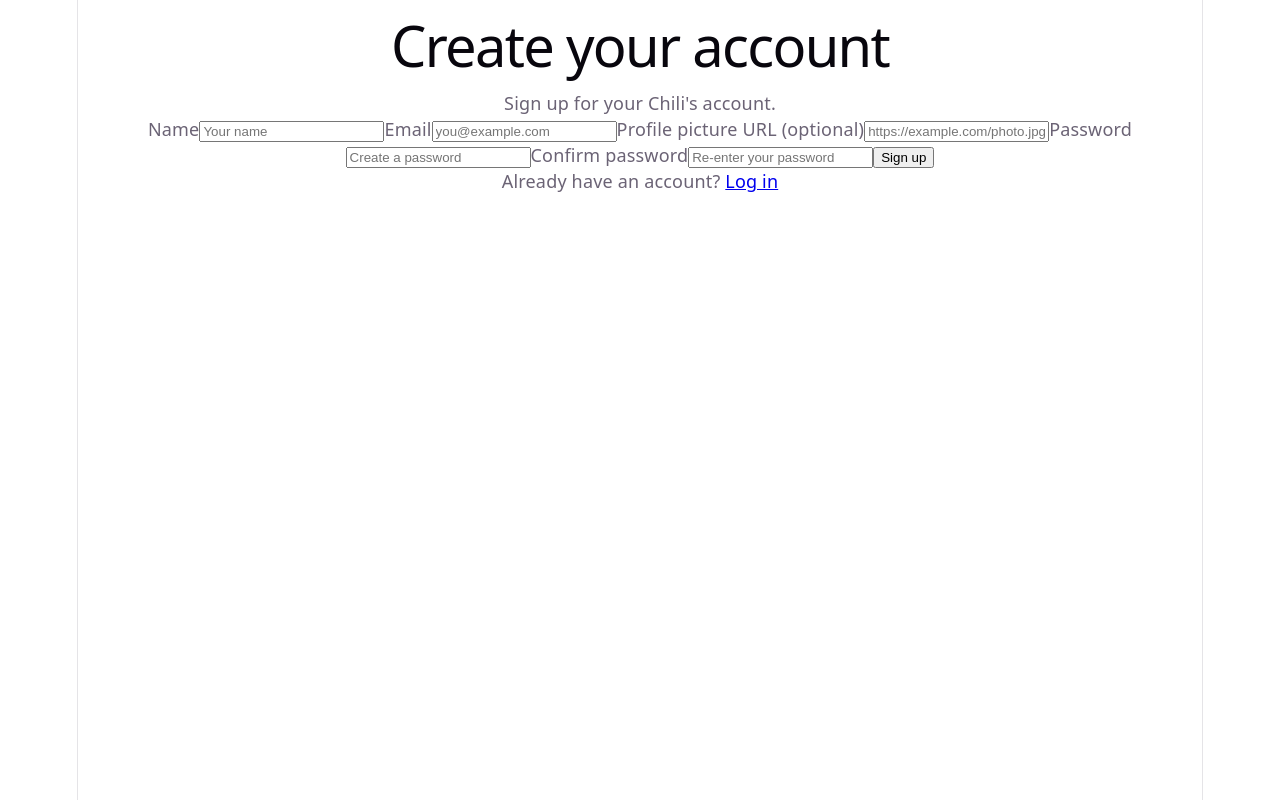
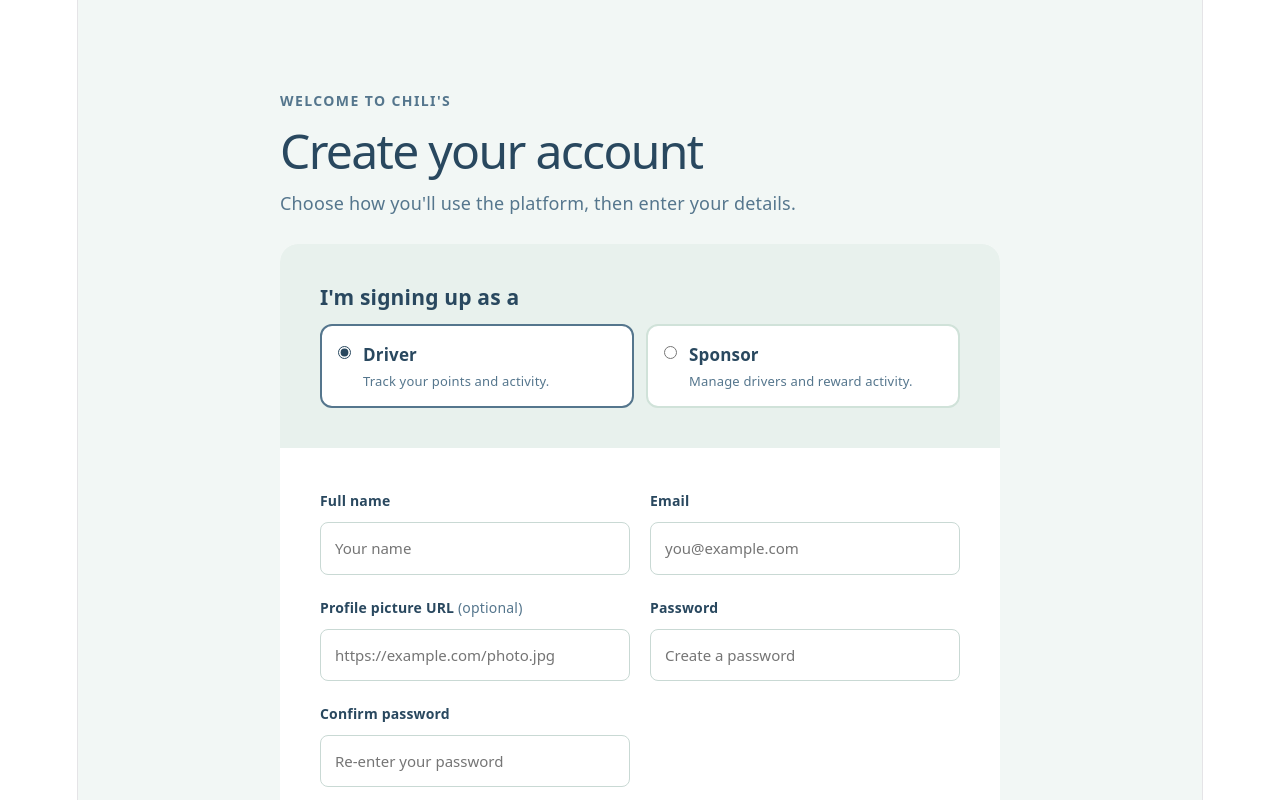
Before and after one commit to DO0T/CPSC-4910-Welcome-to-Chilis, a React (Vite) app in the folder client/: page /signup in a window 1280 px wide. Shown: the top 800 px of the page. Built offline with nearby package versions, Linux system fonts and the light colour scheme; no server answers.

Commit message:
changed the sign up page to allow the users to choose whether they want to sign up as sponsor or driver

```diff
--- /dev/null
+++ b/client/src/signup.css
@@ -0,0 +1,218 @@
+.signup-page {
+  min-height: 100vh;
+  box-sizing: border-box;
+  padding: clamp(32px, 7vw, 88px) 20px;
+  background: #f2f7f5;
+  color: #29485f;
+  color-scheme: light;
+  text-align: left;
+}
+
+.signup-content {
+  width: min(100%, 720px);
+  margin: 0 auto;
+}
+
+.signup-heading {
+  margin-bottom: 28px;
+}
+
+.signup-eyebrow {
+  margin: 0 0 10px;
+  color: #55768d;
+  font-size: 14px;
+  font-weight: 700;
+  letter-spacing: .1em;
+  text-transform: uppercase;
+}
+
+.signup-heading h1 {
+  margin: 0 0 12px;
+  color: #29485f;
+  font-size: clamp(32px, 5vw, 48px);
+  line-height: 1.12;
+}
+
+.signup-heading > p:last-child {
+  color: #55768d;
+}
+
+.signup-card {
+  overflow: hidden;
+  border-radius: 18px;
+  background: #fff;
+}
+
+.signup-role-fieldset {
+  margin: 0;
+  padding: clamp(24px, 5vw, 40px);
+  border: 0;
+  background: #e8f1ed;
+}
+
+.signup-role-fieldset legend {
+  float: left;
+  width: 100%;
+  margin-bottom: 14px;
+  padding: 0;
+  color: #29485f;
+  font-size: 21px;
+  font-weight: 600;
+}
+
+.signup-role-options {
+  display: grid;
+  grid-template-columns: repeat(2, minmax(0, 1fr));
+  gap: 12px;
+  clear: both;
+}
+
+.signup-role-option {
+  display: flex;
+  align-items: flex-start;
+  gap: 12px;
+  padding: 16px;
+  border: 2px solid #d0e2d9;
+  border-radius: 12px;
+  background: #fff;
+  cursor: pointer;
+}
+
+.signup-role-option.is-selected {
+  border-color: #55768d;
+}
+
+.signup-role-option:focus-within {
+  outline: 2px solid #29485f;
+  outline-offset: 2px;
+}
+
+.signup-role-option input {
+  flex: 0 0 auto;
+  margin: 4px 0 0;
+  accent-color: #29485f;
+}
+
+.signup-role-option strong,
+.signup-role-option small {
+  display: block;
+}
+
+.signup-role-option strong {
+  color: #29485f;
+  font-size: 17px;
+}
+
+.signup-role-option small {
+  margin-top: 4px;
+  color: #55768d;
+  font-size: 13px;
+  line-height: 1.4;
+}
+
+.signup-fields {
+  display: grid;
+  grid-template-columns: repeat(2, minmax(0, 1fr));
+  gap: 20px;
+  padding: clamp(24px, 5vw, 40px);
+}
+
+.signup-field {
+  min-width: 0;
+}
+
+.signup-field label {
+  display: block;
+  margin-bottom: 8px;
+  color: #29485f;
+  font-size: 14px;
+  font-weight: 600;
+}
+
+.signup-field label span {
+  color: #55768d;
+  font-weight: 400;
+}
+
+.signup-field input {
+  width: 100%;
+  box-sizing: border-box;
+  padding: 12px 14px;
+  border: 1px solid #c9d9d4;
+  border-radius: 8px;
+  background: #fff;
+  color: #29485f;
+  font: inherit;
+  font-size: 15px;
+}
+
+.signup-field input:focus-visible {
+  outline: 2px solid #55768d;
+  outline-offset: 2px;
+}
+
+.signup-feedback {
+  margin: 0 clamp(24px, 5vw, 40px) 20px;
+  padding: 12px 16px;
+  border-radius: 8px;
+  font-size: 14px;
+}
+
+.signup-error {
+  background: #fceeee;
+  color: #963535;
+}
+
+.signup-success {
+  background: #e8f1ed;
+  color: #29485f;
+}
+
+.signup-submit {
+  display: block;
+  width: calc(100% - 2 * clamp(24px, 5vw, 40px));
+  margin: 0 clamp(24px, 5vw, 40px) 28px;
+  padding: 13px 20px;
+  border: 0;
+  border-radius: 999px;
+  background: #29485f;
+  color: #fff;
+  font: inherit;
+  font-size: 15px;
+  font-weight: 700;
+  cursor: pointer;
+}
+
+.signup-submit:hover {
+  background: #365c75;
+}
+
+.signup-submit:focus-visible {
+  outline: 2px solid #29485f;
+  outline-offset: 3px;
+}
+
+.signup-submit:disabled {
+  opacity: .65;
+  cursor: wait;
+}
+
+.signup-login {
+  padding: 20px;
+  border-top: 1px solid #e8efec;
+  color: #55768d;
+  font-size: 14px;
+  text-align: center;
+}
+
+.signup-login a {
+  color: #29485f;
+  font-weight: 700;
+}
+
+@media (max-width: 600px) {
+  .signup-role-options,
+  .signup-fields {
+    grid-template-columns: 1fr;
+  }
+}
--- a/client/src/signup.jsx
+++ b/client/src/signup.jsx
@@ -1,16 +1,27 @@
 import { useState } from 'react';
+import { Link } from 'react-router-dom';
+import './signup.css';
 
 const API_BASE_URL = import.meta.env.VITE_API_URL ||
   (import.meta.env.DEV ? 'http://localhost:5000' : 'http://52.23.134.146:5000');
 
 function SignUp() {
+  const [role, setRole] = useState('Driver');
   const [name, setName] = useState('');
+  const [companyName, setCompanyName] = useState('');
   const [email, setEmail] = useState('');
   const [profilePictureUrl, setProfilePictureUrl] = useState('');
   const [password, setPassword] = useState('');
   const [confirmPassword, setConfirmPassword] = useState('');
   const [error, setError] = useState('');
   const [success, setSuccess] = useState('');
+  const [isSubmitting, setIsSubmitting] = useState(false);
+
+  const handleRoleChange = (nextRole) => {
+    setRole(nextRole);
+    setError('');
+    setSuccess('');
+  };
 
   const handleSubmit = async (event) => {
     event.preventDefault();
@@ -22,11 +33,19 @@
       return;
     }
 
+    setIsSubmitting(true);
     try {
       const response = await fetch(`${API_BASE_URL}/api/signup`, {
         method: 'POST',
         headers: { 'Content-Type': 'application/json' },
-        body: JSON.stringify({ name, email, password, profilePictureUrl }),
+        body: JSON.stringify({
+          role,
+          name,
+          companyName: role === 'Sponsor' ? companyName : undefined,
+          email,
+          password,
+          profilePictureUrl,
+        }),
       });
       const data = await response.json();
 
@@ -35,8 +54,9 @@
         return;
       }
 
-      setSuccess('Account created. You can now log in.');
+      setSuccess(`${role} account created. You can now log in.`);
       setName('');
+      setCompanyName('');
       setEmail('');
       setProfilePictureUrl('');
       setPassword('');
@@ -44,85 +64,94 @@
     } catch (requestError) {
       console.error('Signup request failed:', requestError);
       setError('Could not reach the server. Please try again.');
+    } finally {
+      setIsSubmitting(false);
     }
   };
 
   return (
-    <main className="login-page">
-      <section className="login-card" aria-labelledby="signup-title">
+    <main className="signup-page">
+      <div className="signup-content">
+        <header className="signup-heading">
+          <p className="signup-eyebrow">Welcome to Chili&apos;s</p>
           <h1 id="signup-title">Create your account</h1>
-        <p>Sign up for your Chili&apos;s account.</p>
+          <p>Choose how you&apos;ll use the platform, then enter your details.</p>
+        </header>
 
+        <section className="signup-card" aria-labelledby="signup-title">
           <form onSubmit={handleSubmit}>
-          <label htmlFor="name">Name</label>
-          <input
-            id="name"
-            name="name"
-            type="text"
-            value={name}
+            <fieldset className="signup-role-fieldset">
+              <legend>I&apos;m signing up as a</legend>
+              <div className="signup-role-options">
+                <label className={`signup-role-option ${role === 'Driver' ? 'is-selected' : ''}`}>
+                  <input type="radio" name="role" value="Driver" checked={role === 'Driver'}
+                    onChange={() => handleRoleChange('Driver')} />
+                  <span><strong>Driver</strong><small>Track your points and activity.</small></span>
+                </label>
+                <label className={`signup-role-option ${role === 'Sponsor' ? 'is-selected' : ''}`}>
+                  <input type="radio" name="role" value="Sponsor" checked={role === 'Sponsor'}
+                    onChange={() => handleRoleChange('Sponsor')} />
+                  <span><strong>Sponsor</strong><small>Manage drivers and reward activity.</small></span>
+                </label>
+              </div>
+            </fieldset>
+
+            <div className="signup-fields">
+              <div className="signup-field">
+                <label htmlFor="name">Full name</label>
+                <input id="name" name="name" type="text" value={name}
                   onChange={(event) => setName(event.target.value)}
-            placeholder="Your name"
-            autoComplete="name"
-            required
-          />
+                  placeholder="Your name" autoComplete="name" required />
+              </div>
 
+              {role === 'Sponsor' && (
+                <div className="signup-field">
+                  <label htmlFor="company-name">Company name</label>
+                  <input id="company-name" name="companyName" type="text" value={companyName}
+                    onChange={(event) => setCompanyName(event.target.value)}
+                    placeholder="Your organization" autoComplete="organization" required />
+                </div>
+              )}
+
+              <div className="signup-field">
                 <label htmlFor="email">Email</label>
-          <input
-            id="email"
-            name="email"
-            type="email"
-            value={email}
+                <input id="email" name="email" type="email" value={email}
                   onChange={(event) => setEmail(event.target.value)}
-            placeholder="you@example.com"
-            autoComplete="email"
-            required
-          />
+                  placeholder="you@example.com" autoComplete="email" required />
+              </div>
 
-          <label htmlFor="profile-picture-url">Profile picture URL (optional)</label>
-          <input
-            id="profile-picture-url"
-            name="profilePictureUrl"
-            type="url"
-            value={profilePictureUrl}
-            onChange={(event) => setProfilePictureUrl(event.target.value)}
-            placeholder="https://example.com/photo.jpg"
-            autoComplete="url"
-          />
+              <div className="signup-field">
+                <label htmlFor="profile-picture-url">Profile picture URL <span>(optional)</span></label>
+                <input id="profile-picture-url" name="profilePictureUrl" type="url"
+                  value={profilePictureUrl} onChange={(event) => setProfilePictureUrl(event.target.value)}
+                  placeholder="https://example.com/photo.jpg" />
+              </div>
 
+              <div className="signup-field">
                 <label htmlFor="password">Password</label>
-          <input
-            id="password"
-            name="password"
-            type="password"
-            value={password}
+                <input id="password" name="password" type="password" value={password}
                   onChange={(event) => setPassword(event.target.value)}
-            placeholder="Create a password"
-            autoComplete="new-password"
-            required
-          />
+                  placeholder="Create a password" autoComplete="new-password" required />
+              </div>
 
+              <div className="signup-field">
                 <label htmlFor="confirm-password">Confirm password</label>
-          <input
-            id="confirm-password"
-            name="confirmPassword"
-            type="password"
-            value={confirmPassword}
-            onChange={(event) => setConfirmPassword(event.target.value)}
-            placeholder="Re-enter your password"
-            autoComplete="new-password"
-            required
-          />
+                <input id="confirm-password" name="confirmPassword" type="password"
+                  value={confirmPassword} onChange={(event) => setConfirmPassword(event.target.value)}
+                  placeholder="Re-enter your password" autoComplete="new-password" required />
+              </div>
+            </div>
 
-          {error && <p role="alert">{error}</p>}
-          {success && <p role="status">{success}</p>}
+            {error && <p className="signup-feedback signup-error" role="alert">{error}</p>}
+            {success && <p className="signup-feedback signup-success" role="status">{success}</p>}
 
-          <button type="submit">Sign up</button>
+            <button className="signup-submit" type="submit" disabled={isSubmitting}>
+              {isSubmitting ? 'Creating account…' : `Create ${role.toLowerCase()} account`}
+            </button>
           </form>
-
-        <p>
-          Already have an account? <a href="/login">Log in</a>
-        </p>
+          <p className="signup-login">Already have an account? <Link to="/login">Log in</Link></p>
         </section>
+      </div>
     </main>
   );
 }
```
Also changed, not shown: 2 other files (tests, documents, lock files or other folders). Lines whose indentation alone changed are shown as unchanged.
